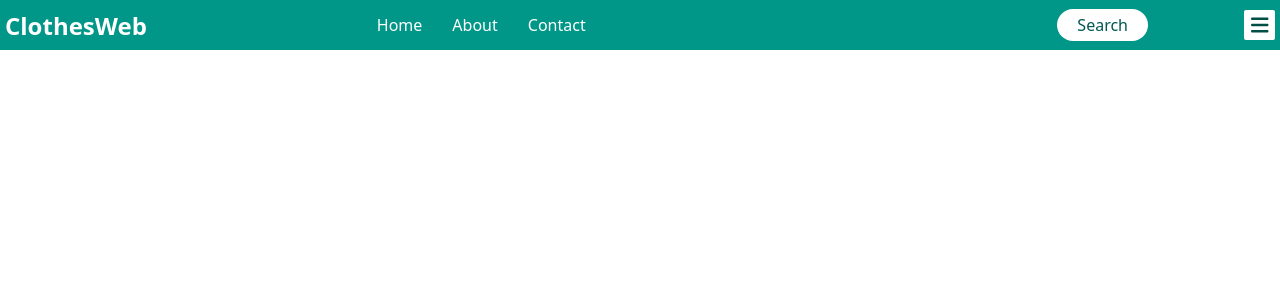
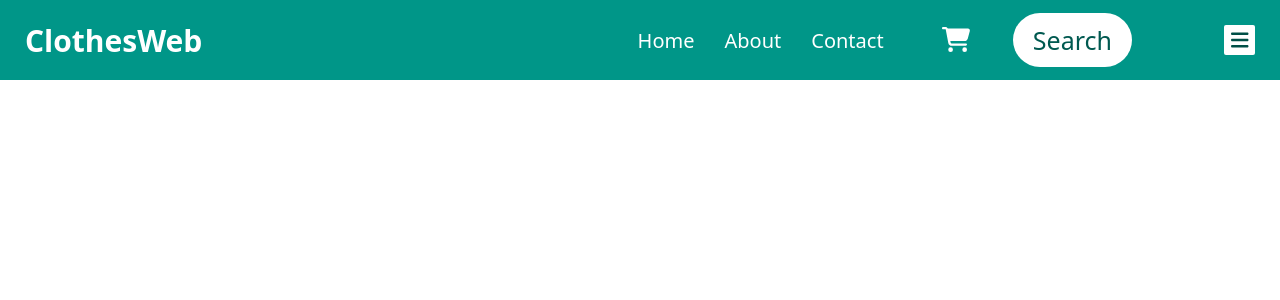
Before and after one commit to sonu464/react-cloth-ecommerce, a React (Vite) app: page / in a window 1280 px wide. Shown: the top 300 px of the page. Built offline with nearby package versions, Linux system fonts and the light colour scheme.

Commit message:
uplode code

```diff
--- a/index.html
+++ b/index.html
@@ -1,4 +1,4 @@
-<!doctype html>
+<!DOCTYPE html>
 <html lang="en">
   <head>
     <meta charset="UTF-8" />
--- a/src/App.jsx
+++ b/src/App.jsx
@@ -1,12 +1,11 @@
-import React from "react";
+import React, { useState } from "react";
 import Home from "./components/Pages/Home/Home";
-import Navbar from "./components/Navbar/Navbar";
+
 import "./App.css";
 
-function App() {
+function App(props) {
   return (
     <>
-      <Navbar />
       <Home />
     </>
   );
--- /dev/null
+++ b/src/components/Cart/Cart.jsx
@@ -0,0 +1,22 @@
+import React from "react";
+import classes from "./Cart.module.css";
+
+function Cart() {
+  return (
+    <div className={classes.cartWrapper}>
+      <div className={classes.cartEmpty}>
+        <div className={classes.cartImg}>
+          <img src="/src/assets/cart.png" alt="Cart Is Empty" />
+        </div>
+        <div className={classes.cartText}>
+          <h1>Your cart is empty!</h1>
+        </div>
+        <div className={classes.cartBtnShopAgain}>
+          <h1>Shop Now</h1>
+        </div>
+      </div>
+    </div>
+  );
+}
+
+export default Cart;
--- /dev/null
+++ b/src/components/Cart/Cart.module.css
@@ -0,0 +1,81 @@
+.cartWrapper {
+  width: 100%;
+  display: flex;
+  align-items: center;
+  justify-content: center;
+}
+
+.cartEmpty {
+  width: 100%;
+  height: 90vh;
+  display: flex;
+  align-items: center;
+  justify-content: center;
+  flex-direction: column;
+  background: radial-gradient(black, transparent);
+}
+
+.cartImg {
+  display: flex;
+  align-items: center;
+  justify-content: center;
+  width: 100%;
+}
+
+.cartImg img {
+  width: 40%;
+  height: 360px;
+  filter: saturate(0%);
+}
+
+.cartText {
+  display: flex;
+  align-items: center;
+  justify-content: center;
+  margin: 2% 0;
+}
+
+.cartText h1 {
+  font-weight: 500;
+}
+
+.cartBtnShopAgain {
+  display: flex;
+  align-items: center;
+  justify-content: center;
+  margin-bottom: 17px;
+}
+
+.cartBtnShopAgain h1 {
+  padding: 5px 20px;
+  background-color: #00554d;
+  color: white;
+  border-radius: 2px;
+  cursor: pointer;
+}
+
+.cartBtnShopAgain h1:active {
+  scale: 0.99;
+}
+
+@media (min-width: 1000px) and (max-width: 3000px) {
+  .cartText h1 {
+    font-size: 45px;
+  }
+
+  .cartImg img {
+    height: 500px;
+  }
+
+  .cartBtnShopAgain h1 {
+    padding: 10px 25px;
+    font-size: 30px;
+  }
+}
+
+@media (max-width: 600px) {
+  .cartImg img {
+    width: 80%;
+    height: 300px;
+  }
+}
--- a/src/components/Navbar/MenuBar.jsx
+++ b/src/components/Navbar/MenuBar.jsx
@@ -1,10 +1,15 @@
 import React from "react";
 import classes from "./MenuBar.module.css";
 
-function MenuBar() {
+function MenuBar(props) {
   return (
-    <div className={classes.menuBox}>
-      <div className=""></div>
+    <div className={classes.menuContainer}>
+      <div className={classes.menuLinks}>
+        <li>Home</li>
+        <li>Contact Us</li>
+        <li>About Us</li>
+        <li>Products</li>
+      </div>
     </div>
   );
 }
--- a/src/components/Navbar/MenuBar.module.css
+++ b/src/components/Navbar/MenuBar.module.css
@@ -0,0 +1,24 @@
+.menuContainer {
+  width: 100%;
+}
+
+.menuLinks {
+  width: 100%;
+  display: flex;
+  align-items: center;
+  justify-content: center;
+  flex-direction: column;
+  margin: 5% 0;
+  gap: 10px;
+}
+
+.menuLinks li {
+  padding: 5px 10px;
+  list-style: none;
+  background-color: white;
+  width: 70%;
+  text-align: center;
+  font-weight: 500;
+  color: #00786d;
+  cursor: pointer;
+}
--- a/src/components/Navbar/Navbar.jsx
+++ b/src/components/Navbar/Navbar.jsx
@@ -1,13 +1,19 @@
-import React, { useState } from "react";
+import React, { useState, useEffect } from "react";
 import classes from "./Navbar.module.css";
 import SearchItem from "./SearchItem";
 import MenuBar from "./MenuBar";
 import { FontAwesomeIcon } from "@fortawesome/react-fontawesome";
 import { faBars } from "@fortawesome/free-solid-svg-icons";
+import { faCartShopping } from "@fortawesome/free-solid-svg-icons";
 
 function Navbar(props) {
   const [showLinkBox, setShowLinkBox] = useState(true);
   const [showMenuBox, setShowMenuBox] = useState(true);
+  const [showCart, setShowCart] = useState(false);
+
+  useEffect(() => {
+    props.cartValue(showCart);
+  }, [showCart]);
 
   const receiveDataFromChild = (data) => {
     if (data) {
@@ -19,6 +25,10 @@ function Navbar(props) {
 
   const hemburgerHandler = () => {
     setShowMenuBox((prevValue) => !prevValue);
+  };
+
+  const cartHandler = () => {
+    setShowCart((prevValue) => !prevValue);
   };
 
   const menuClasses = showMenuBox
@@ -47,6 +57,13 @@ function Navbar(props) {
         </div>
         <div className={classes.navLinks}>
           {showLinkBox && navLinkData}
+          <div className={classes.cartContainer}>
+            <FontAwesomeIcon
+              icon={faCartShopping}
+              className={classes.cart}
+              onClick={cartHandler}
+            />
+          </div>
           <div className={classes.searchContainer}>
             <SearchItem sendDataToParent={receiveDataFromChild} />
           </div>
@@ -59,6 +76,7 @@ function Navbar(props) {
           />
         </div>
       </div>
+
       <div className={menuClasses}>
         <MenuBar />
       </div>
--- a/src/components/Navbar/Navbar.module.css
+++ b/src/components/Navbar/Navbar.module.css
@@ -1,6 +1,6 @@
 .navbar {
   width: 100%;
-  height: 50px;
+  height: 10vh;
   background-color: #009688;
   display: flex;
   align-items: center;
@@ -23,11 +23,13 @@
   display: flex;
   align-items: center;
   flex: 7;
+  gap: 5%;
+  justify-content: flex-end;
 }
 
 .navLinkItem {
   display: flex;
-  flex: 2;
+  /* flex: 2; */
   align-items: center;
   justify-content: center;
 }
@@ -45,7 +47,7 @@
 }
 
 .searchContainer {
-  flex: 2;
+  /* flex: 2; */
   display: flex;
   align-items: center;
   justify-content: flex-end;
@@ -71,15 +73,27 @@
   width: 35%;
   height: 0vh;
   position: absolute;
-  top: 50px;
+  top: 10%;
   background-color: #009688;
   right: 0;
   transition: height 0.25s ease-in;
+  z-index: 999;
+  display: none;
 }
 
 .menuBox.menuBoxShow {
+  display: block;
   height: 80vh;
   transition: height 0.25s ease-in;
+}
+
+.cart {
+  color: white;
+  cursor: pointer;
+}
+
+.cart:active {
+  scale: 0.9;
 }
 
 @media (max-width: 600px) {
@@ -94,7 +108,7 @@
   }
 
   .searchContainer {
-    flex: 1.5;
+    /* flex: 1.5; */
   }
 
   .navLinkItem {
@@ -115,3 +129,25 @@
     height: 60vh;
   }
 }
+
+@media (min-width: 1000px) and (max-width: 3000px) {
+  .navbarWrapper {
+    padding: 10px 25px;
+  }
+
+  .logo h1 {
+    font-size: 30px;
+  }
+
+  .navLinkItem a {
+    font-size: 20px;
+  }
+
+  .cart {
+    font-size: 25px;
+  }
+
+  .hemburger {
+    font-size: 30px;
+  }
+}
--- a/src/components/Navbar/SearchItem.module.css
+++ b/src/components/Navbar/SearchItem.module.css
@@ -25,6 +25,10 @@
   font-weight: 500;
 }
 
+.searchBtn:active {
+  scale: 0.9;
+}
+
 .searchAnimation {
   transition: width 0.3s ease-in-out;
 }
@@ -36,6 +40,24 @@
 
   .search {
     font-size: 10px;
-    width: auto;
+    padding: 2px 10px;
+    width: 120px;
   }
 }
+
+@media (min-width: 1000px) and (max-width: 3000px) {
+  .searchForm {
+    padding: 10px 20px;
+  }
+
+  .search {
+    padding: 5px 10px;
+    border: none;
+    width: 500px;
+    font-size: 20px;
+  }
+
+  .searchBtn {
+    font-size: 25px;
+  }
+}
--- a/src/components/Pages/Home/Home.jsx
+++ b/src/components/Pages/Home/Home.jsx
@@ -1,9 +1,21 @@
-import React from "react";
+import React, { useState } from "react";
+import Navbar from "../../Navbar/Navbar";
+import Cart from "../../Cart/Cart";
 
 function Home() {
+  const [showCartBox, setShowCartBox] = useState(false);
+
+  const cartValueReceivedByApp = (data) => {
+    if (data) {
+      setShowCartBox(true);
+    } else {
+      setShowCartBox(false);
+    }
+  };
   return (
     <section>
-      <div className="home-wrapper"></div>
+      <Navbar cartValue={cartValueReceivedByApp} />
+      {showCartBox && <Cart />}
     </section>
   );
 }
```
Also changed, not shown: src/assets/cart.png (added).
